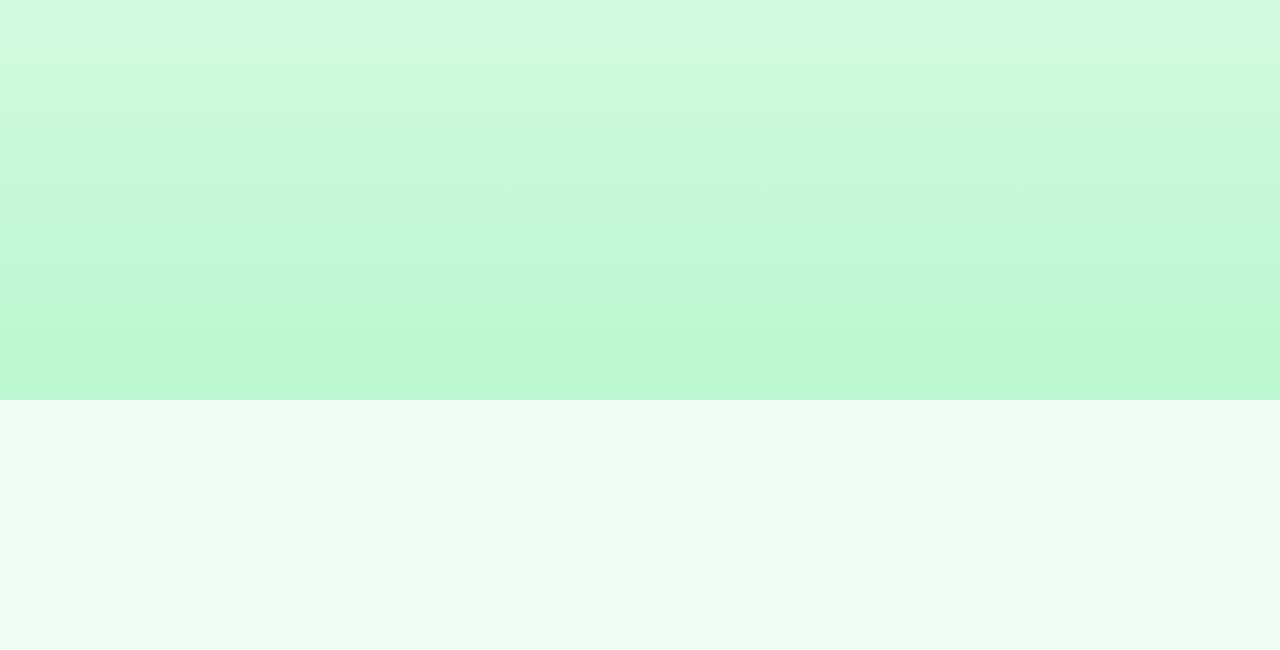
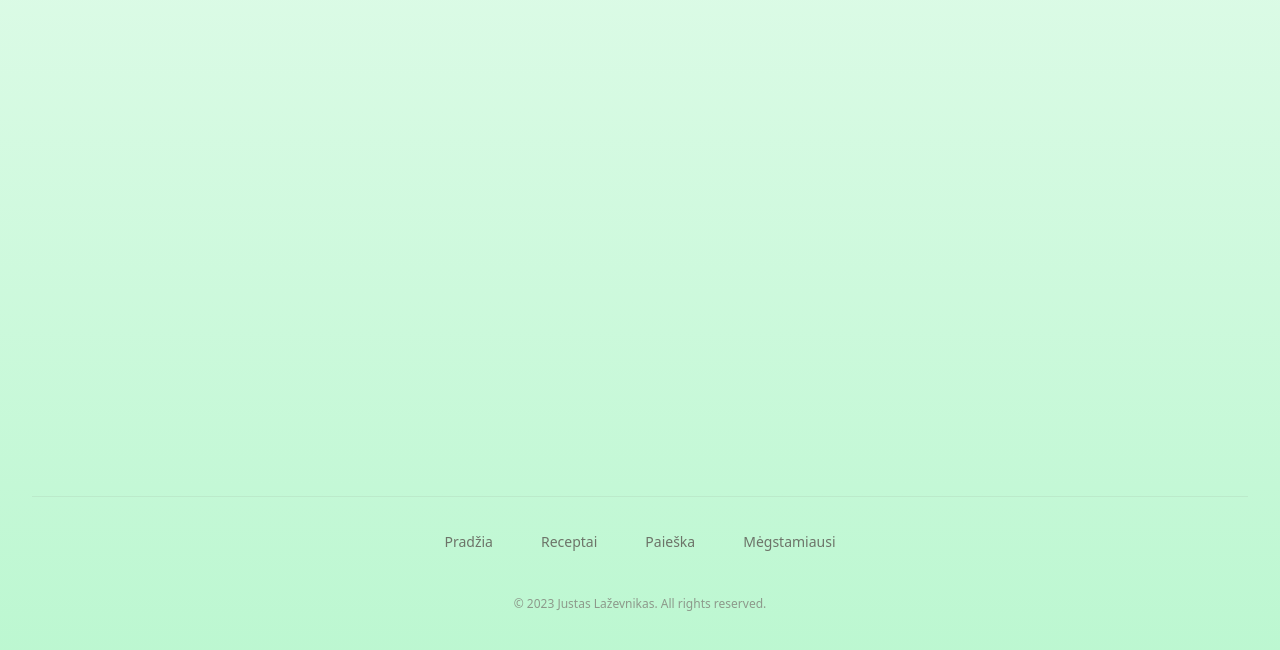
Before and after one commit to justaslaz/food-recipes, a Next.js app: page / in a window 1280 px wide. Shown: the part 464-1114 px from the top of the page. Before the commit the page ends 864 px from the top, so only its background shows below. Built offline with nearby package versions, Linux system fonts and the light colour scheme.

Commit message:
feat: add footer w/ styles

```diff
--- /dev/null
+++ b/src/components/Footer.tsx
@@ -0,0 +1,63 @@
+import Link from 'next/link';
+
+export default function Footer() {
+  return (
+    <footer className="bg-transparent">
+      <div className="mx-auto max-w-7xl overflow-hidden px-6 py-16 lg:px-8">
+        <hr className="mb-12 border-stone-500/10 sm:mx-auto lg:my-8" />
+        <nav
+          className="-mb-6 columns-2 text-center sm:flex sm:justify-center sm:space-x-12"
+          aria-label="Footer"
+        >
+          {/* Pradžia */}
+          <div className="pb-6">
+            <Link
+              href="/"
+              className="text-sm leading-6 text-stone-600/80 hover:text-stone-900/80"
+            >
+              Pradžia
+            </Link>
+          </div>
+
+          {/* Receptai */}
+          <div className="pb-6">
+            {/* TODO add href */}
+            <Link
+              href="/"
+              className="text-sm leading-6 text-stone-600/80 hover:text-stone-900/80"
+            >
+              Receptai
+            </Link>
+          </div>
+
+          {/* Paieška */}
+          <div className="pb-6">
+            {/* TODO add onClick */}
+            <button
+              type="button"
+              className="text-sm leading-6 text-stone-600/80 hover:text-stone-900/80"
+            >
+              Paieška
+            </button>
+          </div>
+
+          {/* Mėgstamiausi */}
+          <div className="pb-6">
+            {/* TODO add onClick */}
+            <button
+              type="button"
+              className="text-sm leading-6 text-stone-600/80 hover:text-stone-900/80"
+            >
+              Mėgstamiausi
+            </button>
+          </div>
+        </nav>
+
+        <p className="mt-10 text-center text-xs leading-5 text-stone-500/70">
+          &copy; {new Date().getFullYear()} Justas Laževnikas. All rights
+          reserved.
+        </p>
+      </div>
+    </footer>
+  );
+}
--- a/src/pages/index.tsx
+++ b/src/pages/index.tsx
@@ -1,3 +1,4 @@
+import Footer from '@/components/Footer';
 import Navigation from '@/components/Navigation/Navigation';
 import { Nunito } from 'next/font/google';
 
@@ -14,6 +15,7 @@ export default function Home() {
           <p>Lol</p>
         </div>
       </main>
+      <Footer />
     </>
   );
 }
```
